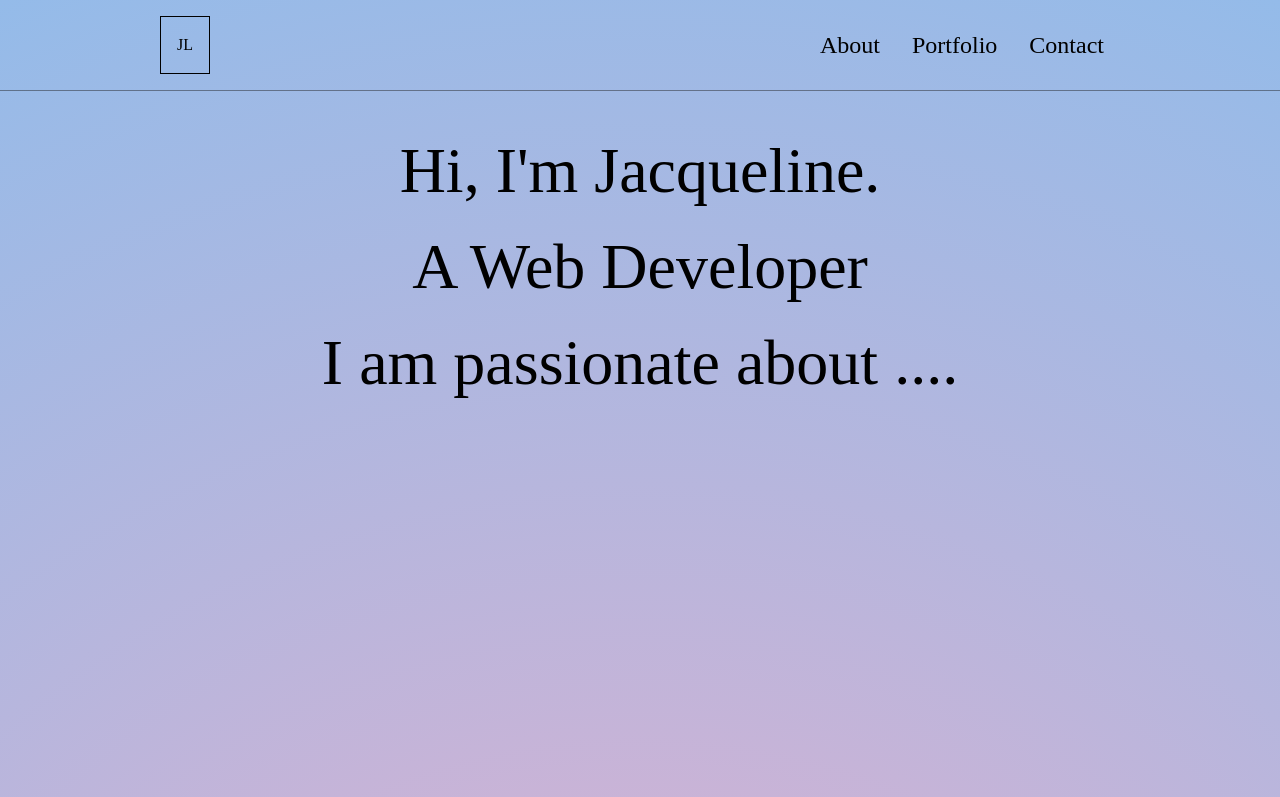
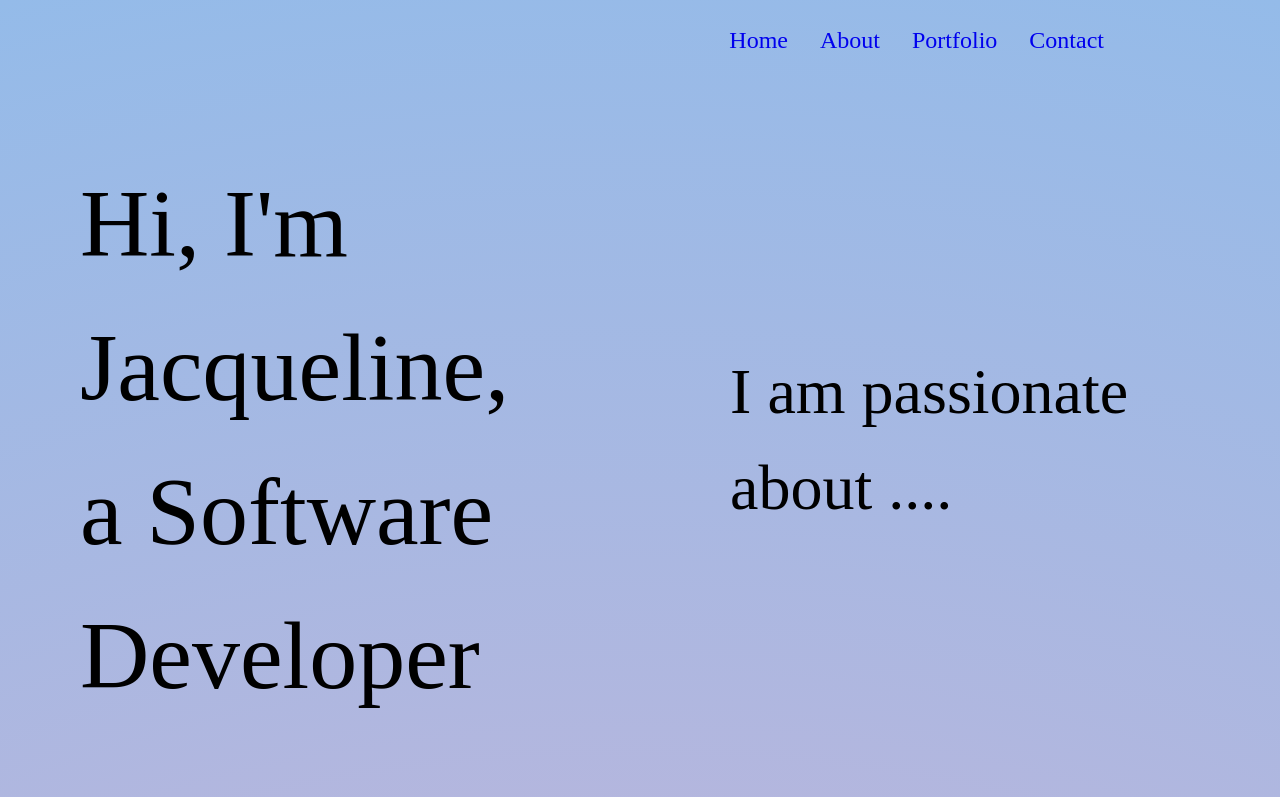
Before and after one commit to jacquelinel33/dev-portfolio, a plain HTML site: page index.html in a window 1280 px wide. Shown: the top 797 px of the page. Drawn offline with Linux system fonts and the light colour scheme; files whose address does not match are found by name; a web font is replaced by a local one.

Commit message:
vh changes

```diff
--- a/index.html
+++ b/index.html
@@ -10,29 +10,40 @@
       href="https://fonts.googleapis.com/css2?family=Kaisei+Opti&family=Roboto:wght@300;400;700&display=swap"
       rel="stylesheet"
     />
+    <script src="/Users/jacquelinelee/Desktop/web-dev/portfolio/index.js"></script>
   </head>
-  <body>
-    <header>
+  <body class="home">
       <nav>
-        <div class="nav-logo">
+        <!-- <div class="nav-logo">
           <div>JL</div>
-        </div>
+        </div> -->
         <div class="nav-links">
           <ul>
-            <li>About</li>
-            <li>Portfolio</li>
-            <li>Contact</li>
+            <li>
+                <a href="#home">Home</a>
+            </li>
+            <li>
+                <a href="#about">About</a>
+            </li>
+            <li>
+                <a href="#portfolio">Portfolio</a>
+            </li>
+            <li>
+                <a href="#contact">Contact</a>
+            </li>
           </ul>
         </div>
       </nav>
       <div class="header-title">
-        <p>Hi, I'm Jacqueline.</p>
-        <p>A Web Developer</p>
+        <h2>
+          Hi, I'm Jacqueline, <br />
+          a Software Developer
+        </h2>
         <p>I am passionate about ....</p>
       </div>
-    </header>
+
     <main>
-      <section class="about">
+      <section class="about" id="about">
         <h2 class="title">About</h2>
         <div class="flex-row">
           <div class="flex-item">Hi, I'm Jacqueline.</div>
@@ -43,7 +54,7 @@
           </div>
         </div>
       </section>
-      <section class="portfolio">
+      <section class="portfolio" id="portfolio">
         <h2 class="title">Portfolio</h2>
         <div class="flex-row">
           <div class="flex-item project-details">
@@ -114,7 +125,7 @@
               sagittis. Ut scelerisque mi a tempor interdum. Pellentesque in
               fermentum tortor.
             </p>
-            <div>View Code </div>
+            <div>View Code</div>
           </div>
           <div class="flex-item">
             <img class="project-image" src="assets/interview-scheduler.png" />
--- /dev/null
+++ b/index.js
@@ -0,0 +1,8 @@
+window.addEventListener('scroll', function() {
+    var nav = document.querySelector('.nav-links');
+    if (window.pageYOffset > 0) { // Check if the page is scrolled
+        nav.classList.add('scrolled');
+    } else {
+        nav.classList.remove('scrolled');
+    }
+});
--- a/styles.css
+++ b/styles.css
@@ -46,6 +46,10 @@
     isolation: isolate;
   }
 
+a {
+    text-decoration: none
+}
+
 html {
     font-size: 16px;
     font-family: 'Kaisei Opti', serif;
@@ -56,19 +60,29 @@ html {
 
 .nav-logo div {
     /* font-size: 1.5rem; */
-    border: 1px black solid;
+    /* border: 1px black solid; */
     padding: 1rem;
 }
 
 nav {
     display: flex;
-    justify-content: space-between;
     padding: 1rem 10rem;
-    border-bottom: .5px rgba(26, 26, 26, 0.45) solid;
+    height: 10vh;
+    align-items: center;
+    justify-content: flex-end;
+    position: sticky;
+    top: 0;
+    z-index: 100;
+}
+
+.nav-links.scrolled {
+    background-color: rgba(255, 255, 255, 0.957);
+    border-radius: 100px; /* New background color when scrolled */
+
 }
 
 header {
-    height: 100vh;
+
 }
 
 .nav-links {
@@ -98,8 +112,12 @@ main {
     padding: 0 10vh;
 }
 
+.about{
+    height: 90vh;
+}
+
 .title {
-    border-top: 2px solid black;
+    /* border-top: 2px solid black; */
     font-family: 'Kaisei Opti', serif;
     font-size: 5rem;
 }
@@ -109,6 +127,7 @@ main {
     flex-direction: row;
     margin-bottom: 5rem;
     gap: 3.5rem;
+    height: 90vh;
 }
 
 .flex-row-reverse {
@@ -116,11 +135,11 @@ main {
     margin-bottom: 5rem;
     gap: 3.5rem;
     flex-direction: row-reverse;
+    height: 90vh;
 }
 
 .flex-item{
     flex: 1;
-    align-self: center;
 }
 
 .project-image {
@@ -132,10 +151,11 @@ main {
 .header-title {
     display: flex;
     justify-content: center;
-    flex-direction: column;
     font-size: 4rem;
-    padding: 2rem;
     align-items: center;
+    gap: 2rem;
+    height: 90vh;
+    padding: 0 10vh;
 }
 
 .stacks-list {
```
